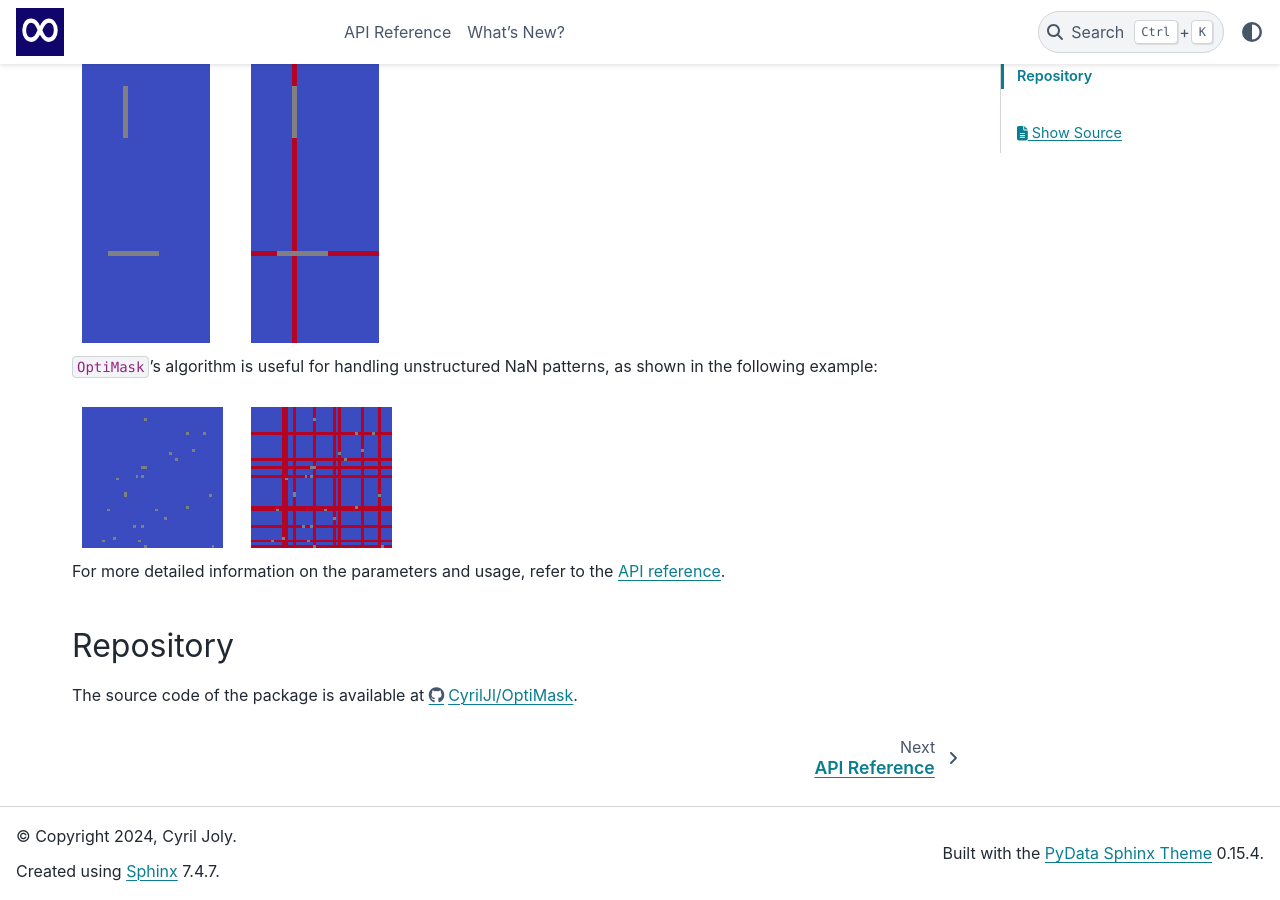
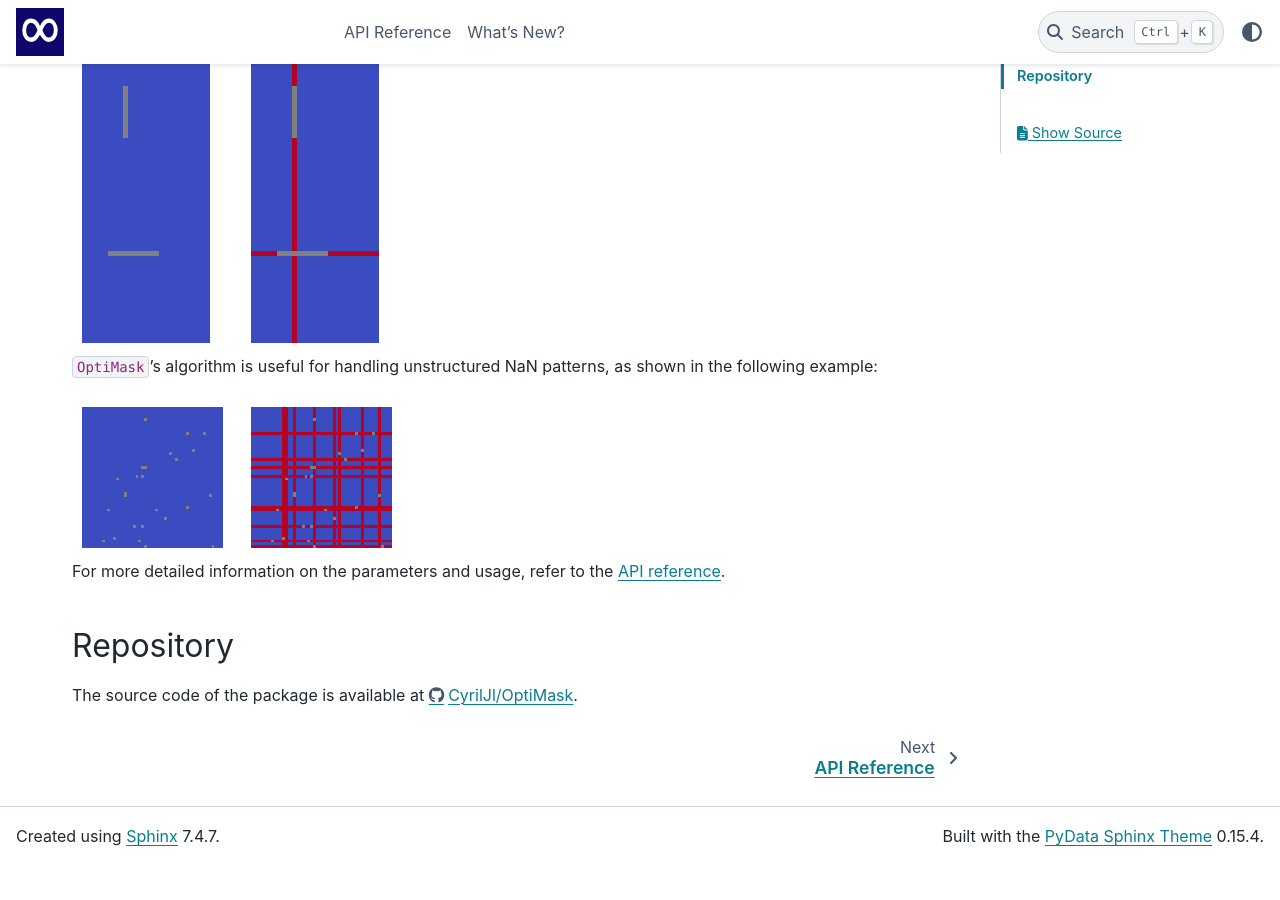
Before and after one commit to CyrilJl/OptiMask, a Sphinx documentation site: the page built from docs/source/index.rst, in a window 1280 px wide and 900 px high, scrolled down 959 px. Built offline with Sphinx 7.4.7 and the PyData theme 0.15.4, drawn with Linux system fonts in a browser that asks for light colours; pages that are not in the unit, such as notebooks, are missing from menus; after the commit the page ends 1825 px from its top, so only the background shows below that.

Commit message:
Update conf.py

```diff
--- a/docs/source/conf.py
+++ b/docs/source/conf.py
@@ -7,7 +7,6 @@
 # https://www.sphinx-doc.org/en/master/usage/configuration.html#project-information
 
 project = 'OptiMask'
-copyright = '2024, Cyril Joly'
 author = 'Cyril Joly'
 
 # -- General configuration ---------------------------------------------------
```
